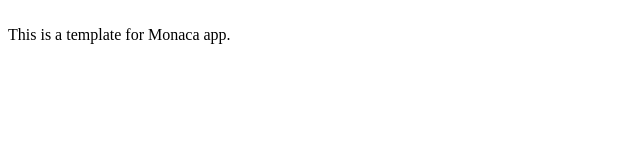
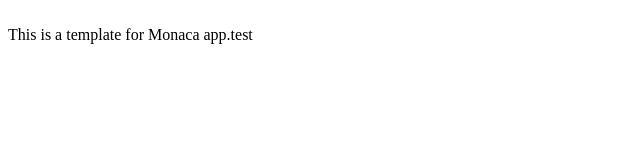
Before and after one commit to asialmakki/citeststg2, a browser extension: page www/index.html in a window 1280 px wide. Shown: the full height of the page, 0-640 px from the left. Drawn offline with Linux system fonts and the light colour scheme.

Commit message:
hogehoge

```diff
--- a/config.xml
+++ b/config.xml
@@ -98,5 +98,5 @@
     <icon src="/platforms/chrome/icon.png" width="128" height="128"/>
   </platform>
   <preference name="WindowsStorePublisherName" value="My Name"/>
-  <preference name="WindowsStoreIdentityName" value="955ecda8-7bce-87fa-7018-4731fe0841c2"/>
+  <preference name="WindowsStoreIdentityName" value="616c20b4-dab1-2aa5-813a-083c18e89684"/>
 </widget>
--- a/www/index.html
+++ b/www/index.html
@@ -12,6 +12,6 @@
 </head>
 <body>
 	<br />
-    This is a template for Monaca app.
+    This is a template for Monaca app.test
 </body>
 </html>
```
